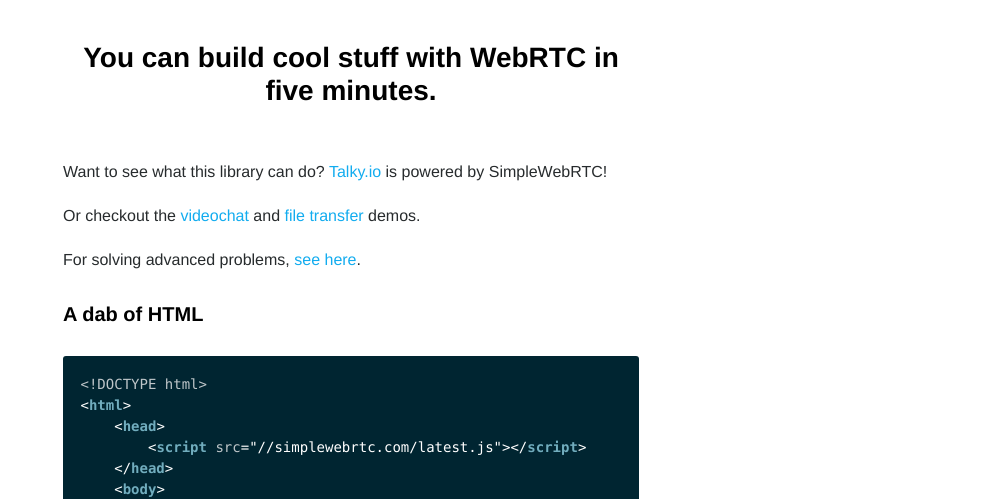
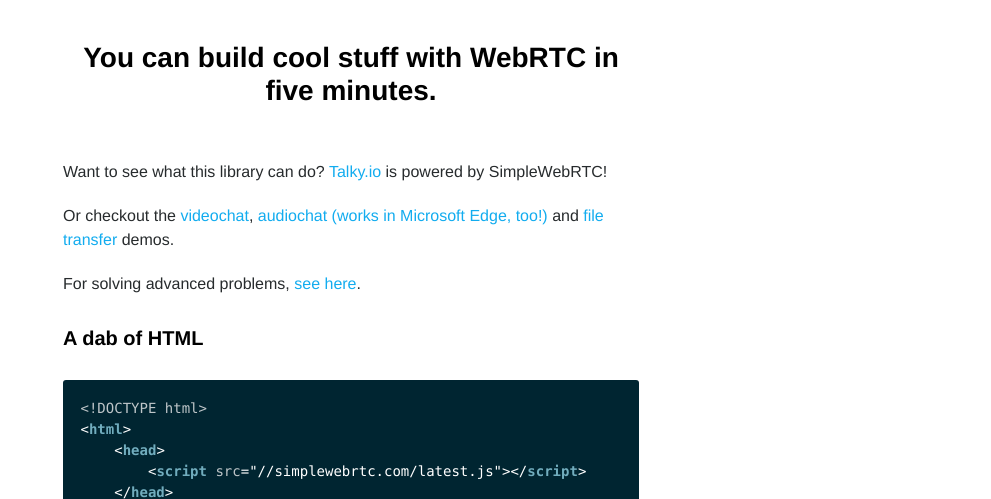
Before and after one commit to simplewebrtc/SimpleWebRTC, a website: page index.html in a window 1280 px wide. Shown: the part 244-743 px from the top of the page, without its empty margins (289-1280 px from the left). Drawn offline with Linux system fonts and the light colour scheme; a web font is replaced by a local one.

Commit message:
add audiochat

```diff
--- a/index.html
+++ b/index.html
@@ -28,7 +28,7 @@
 
         <p>Want to see what this library can do? <a href="https://talky.io">Talky.io</a> is powered by SimpleWebRTC!</p>
 
-        <p>Or checkout the <a href="demo.html">videochat</a> and <a href="filetransfer">file transfer</a> demos.</p>
+        <p>Or checkout the <a href="demo.html">videochat</a>, <a href="audio.html">audiochat (works in Microsoft Edge, too!)</a> and <a href="filetransfer">file transfer</a> demos.</p>
 
         <p>For solving advanced problems, <a href="notsosimple.html">see here</a>.</p>
 
```
